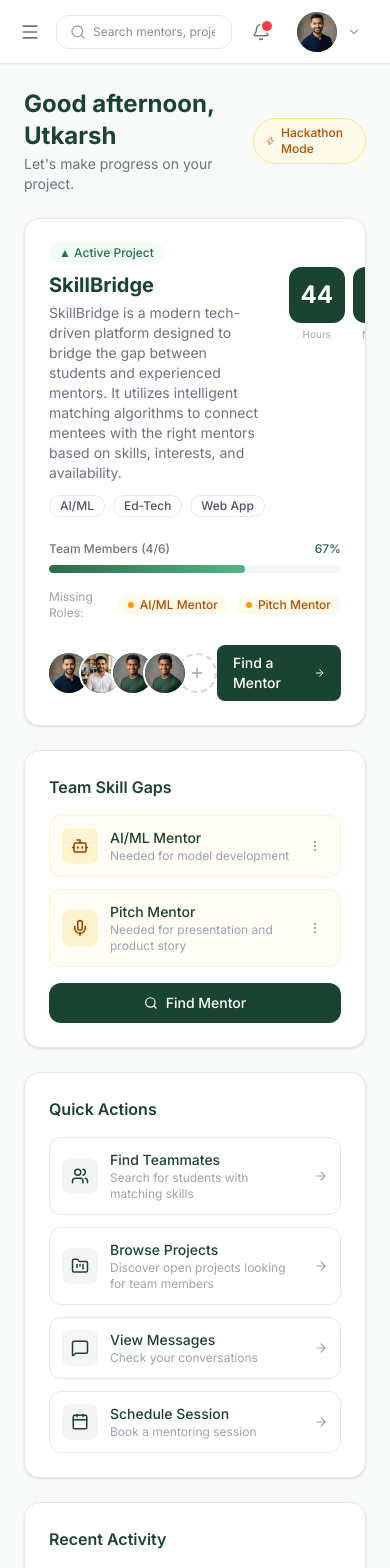
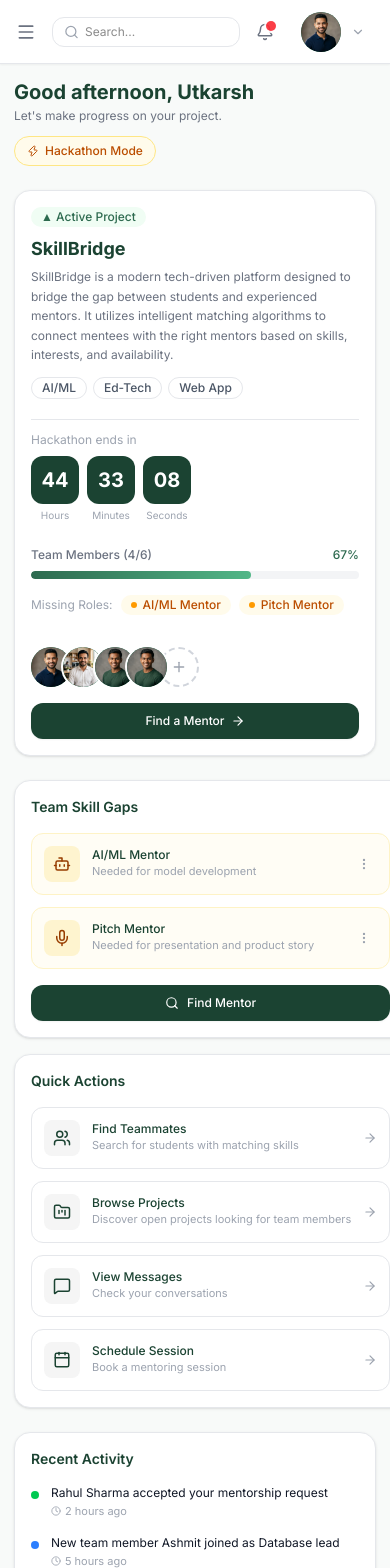
Before and after one commit to utkarshsingh100m/SkillBridge, a Next.js app in the folder app/: page /dashboard in a window 390 px wide. Shown: the top 1568 px of the page. Built offline with nearby package versions, Linux system fonts and the light colour scheme.

Commit message:
fix(mobile): optimize mobile layout padding, active project card, countdown, search bar and profile header

```diff
--- a/app/src/app/dashboard/layout.tsx
+++ b/app/src/app/dashboard/layout.tsx
@@ -7,7 +7,7 @@ export default function DashboardLayout({ children }: { children: React.ReactNod
       <Sidebar />
       <div className="flex-1 flex flex-col min-w-0">
         <TopBar />
-        <main className="flex-1 p-6 overflow-x-hidden">{children}</main>
+        <main className="flex-1 p-3.5 sm:p-6 lg:p-8 overflow-x-hidden">{children}</main>
       </div>
     </div>
   );
--- a/app/src/app/dashboard/page.tsx
+++ b/app/src/app/dashboard/page.tsx
@@ -53,16 +53,16 @@ export default function DashboardPage() {
   return (
     <div className="max-w-5xl mx-auto space-y-6 animate-fade-in">
       {/* Greeting */}
-      <div className="flex items-center justify-between">
+      <div className="flex flex-col sm:flex-row sm:items-center justify-between gap-3">
         <div>
-          <h1 className="text-2xl font-bold text-sb-dark">
+          <h1 className="text-xl sm:text-2xl font-bold text-sb-dark">
             Good afternoon, {currentUser.name.split(" ")[0]}
           </h1>
-          <p className="text-sm text-text-secondary mt-0.5">
+          <p className="text-xs sm:text-sm text-text-secondary mt-0.5">
             Let&apos;s make progress on your project.
           </p>
         </div>
-        <div className="flex items-center gap-2">
+        <div className="flex items-center gap-2 self-start sm:self-auto">
           <span className="inline-flex items-center gap-1.5 px-3 py-1.5 bg-amber-50 border border-amber-200 rounded-full text-xs font-medium text-amber-700">
             <Zap size={12} /> Hackathon Mode
           </span>
@@ -71,17 +71,17 @@ export default function DashboardPage() {
 
       {/* Active Project Card */}
       <div className="bg-white rounded-2xl border border-border shadow-sm overflow-hidden">
-        <div className="p-6">
-          <div className="flex items-start justify-between">
-            <div>
+        <div className="p-4 sm:p-6">
+          <div className="flex flex-col lg:flex-row lg:items-start justify-between gap-5">
+            <div className="flex-1">
               <div className="flex items-center gap-2 mb-2">
                 <Badge variant="green" size="sm">▲ Active Project</Badge>
               </div>
-              <h2 className="text-xl font-bold text-sb-dark">{project.title}</h2>
-              <p className="text-sm text-text-secondary mt-1 max-w-lg">
+              <h2 className="text-lg sm:text-xl font-bold text-sb-dark">{project.title}</h2>
+              <p className="text-xs sm:text-sm text-text-secondary mt-1 max-w-lg leading-relaxed">
                 {project.description}
               </p>
-              <div className="flex gap-2 mt-3">
+              <div className="flex flex-wrap gap-1.5 sm:gap-2 mt-3">
                 {project.tags.map((tag) => (
                   <Badge key={tag} variant="outline" size="sm">{tag}</Badge>
                 ))}
@@ -89,8 +89,8 @@ export default function DashboardPage() {
             </div>
 
             {/* Countdown */}
-            <div className="text-right shrink-0 ml-6">
-              <p className="text-xs text-text-muted mb-2">Hackathon ends in</p>
+            <div className="shrink-0 pt-3 lg:pt-0 border-t lg:border-t-0 border-border">
+              <p className="text-xs text-text-muted mb-2 text-left lg:text-right">Hackathon ends in</p>
               <div className="flex gap-2">
                 {[
                   { val: countdown.hours, label: "Hours" },
@@ -98,8 +98,8 @@ export default function DashboardPage() {
                   { val: countdown.seconds, label: "Seconds" },
                 ].map((item) => (
                   <div key={item.label} className="text-center">
-                    <div className="w-14 h-14 bg-sb-dark rounded-xl flex items-center justify-center">
-                      <span className="text-2xl font-bold text-white font-mono">
+                    <div className="w-12 h-12 sm:w-14 sm:h-14 bg-sb-dark rounded-xl flex items-center justify-center">
+                      <span className="text-xl sm:text-2xl font-bold text-white font-mono">
                         {String(item.val).padStart(2, "0")}
                       </span>
                     </div>
@@ -127,7 +127,7 @@ export default function DashboardPage() {
           </div>
 
           {/* Missing roles */}
-          <div className="mt-4 flex items-center gap-2">
+          <div className="mt-4 flex flex-wrap items-center gap-2">
             <span className="text-xs text-text-muted">Missing Roles:</span>
             {project.roles
               .filter((r) => !r.filled)
@@ -140,7 +140,7 @@ export default function DashboardPage() {
           </div>
 
           {/* Team Members */}
-          <div className="mt-6 flex items-center justify-between">
+          <div className="mt-6 flex flex-col sm:flex-row sm:items-center justify-between gap-4 pt-2">
             <div className="flex -space-x-2">
               {project.teamMembers.map((member) => (
                 <Avatar
@@ -157,7 +157,7 @@ export default function DashboardPage() {
 
             <Link
               href="/dashboard/find-mentors"
-              className="inline-flex items-center gap-1.5 px-4 py-2 bg-sb-dark text-white text-sm font-medium rounded-lg hover:bg-sb-green transition-all"
+              className="w-full sm:w-auto inline-flex items-center justify-center gap-1.5 px-4 py-2.5 sm:py-2 bg-sb-dark text-white text-xs sm:text-sm font-medium rounded-xl hover:bg-sb-green transition-all shadow-xs"
             >
               Find a Mentor <ArrowRight size={14} />
             </Link>
@@ -166,10 +166,10 @@ export default function DashboardPage() {
       </div>
 
       {/* Two Column Section */}
-      <div className="grid md:grid-cols-2 gap-6">
+      <div className="grid md:grid-cols-2 gap-4 sm:gap-6">
         {/* Skill Gaps */}
-        <div className="bg-white rounded-2xl border border-border shadow-sm p-6">
-          <h3 className="font-semibold text-sb-dark mb-4">Team Skill Gaps</h3>
+        <div className="bg-white rounded-2xl border border-border shadow-sm p-4 sm:p-6">
+          <h3 className="font-semibold text-sb-dark mb-4 text-sm sm:text-base">Team Skill Gaps</h3>
           <div className="space-y-3">
             {skillGaps.map((gap) => (
               <div
@@ -181,8 +181,8 @@ export default function DashboardPage() {
                     {gap.role.includes("AI") ? <Bot size={18} /> : <Mic size={18} />}
                   </div>
                   <div>
-                    <p className="text-sm font-medium text-sb-dark">{gap.role}</p>
-                    <p className="text-xs text-text-muted">{gap.description}</p>
+                    <p className="text-xs sm:text-sm font-medium text-sb-dark">{gap.role}</p>
+                    <p className="text-[11px] sm:text-xs text-text-muted">{gap.description}</p>
                   </div>
                 </div>
                 <button className="p-1.5 hover:bg-amber-100 rounded-lg transition-colors">
@@ -193,15 +193,15 @@ export default function DashboardPage() {
           </div>
           <Link
             href="/dashboard/find-mentors"
-            className="mt-4 w-full inline-flex items-center justify-center gap-2 px-4 py-2.5 bg-sb-dark text-white text-sm font-medium rounded-xl hover:bg-sb-green transition-all"
+            className="mt-4 w-full inline-flex items-center justify-center gap-2 px-4 py-2.5 bg-sb-dark text-white text-xs sm:text-sm font-medium rounded-xl hover:bg-sb-green transition-all shadow-xs"
           >
             <Search size={14} /> Find Mentor
           </Link>
         </div>
 
         {/* Quick Actions */}
-        <div className="bg-white rounded-2xl border border-border shadow-sm p-6">
-          <h3 className="font-semibold text-sb-dark mb-4">Quick Actions</h3>
+        <div className="bg-white rounded-2xl border border-border shadow-sm p-4 sm:p-6">
+          <h3 className="font-semibold text-sb-dark mb-4 text-sm sm:text-base">Quick Actions</h3>
           <div className="space-y-3">
             {[
               { label: "Find Teammates", desc: "Search for students with matching skills", href: "/dashboard/find-teammates", icon: Users },
@@ -219,13 +219,13 @@ export default function DashboardPage() {
                   <div className="w-9 h-9 rounded-lg bg-neutral-100 dark:bg-neutral-800 text-sb-dark flex items-center justify-center shrink-0 group-hover:bg-sb-green/10 group-hover:text-sb-green transition-colors">
                     <Icon size={18} />
                   </div>
-                  <div className="flex-1">
-                    <p className="text-sm font-medium text-sb-dark group-hover:text-sb-green transition-colors">
+                  <div className="flex-1 min-w-0">
+                    <p className="text-xs sm:text-sm font-medium text-sb-dark group-hover:text-sb-green transition-colors truncate">
                       {action.label}
                     </p>
-                    <p className="text-xs text-text-muted">{action.desc}</p>
+                    <p className="text-[11px] sm:text-xs text-text-muted truncate">{action.desc}</p>
                   </div>
-                  <ArrowRight size={14} className="text-text-muted group-hover:text-sb-green transition-colors" />
+                  <ArrowRight size={14} className="text-text-muted group-hover:text-sb-green transition-colors shrink-0" />
                 </Link>
               );
             })}
@@ -234,21 +234,21 @@ export default function DashboardPage() {
       </div>
 
       {/* Recent Activity */}
-      <div className="bg-white rounded-2xl border border-border shadow-sm p-6">
-        <h3 className="font-semibold text-sb-dark mb-4">Recent Activity</h3>
+      <div className="bg-white rounded-2xl border border-border shadow-sm p-4 sm:p-6">
+        <h3 className="font-semibold text-sb-dark mb-4 text-sm sm:text-base">Recent Activity</h3>
         <div className="space-y-4">
           {[
             { time: "2 hours ago", text: "Rahul Sharma accepted your mentorship request", type: "success" },
             { time: "5 hours ago", text: "New team member Ashmit joined as Database lead", type: "info" },
-            { time: "1 day ago", text: "Project 'AI Healthcare Assistant' milestone updated", type: "info" },
+            { time: "1 day ago", text: "Project 'SkillBridge' milestone updated", type: "info" },
           ].map((activity, i) => (
             <div key={i} className="flex items-start gap-3">
               <div className={`w-2 h-2 rounded-full mt-1.5 shrink-0 ${
                 activity.type === "success" ? "bg-green-500" : "bg-blue-500"
               }`} />
               <div>
-                <p className="text-sm text-text-primary">{activity.text}</p>
-                <p className="text-xs text-text-muted flex items-center gap-1 mt-0.5">
+                <p className="text-xs sm:text-sm text-text-primary">{activity.text}</p>
+                <p className="text-[11px] text-text-muted flex items-center gap-1 mt-0.5">
                   <Clock size={10} /> {activity.time}
                 </p>
               </div>
--- a/app/src/components/layout/TopBar.tsx
+++ b/app/src/components/layout/TopBar.tsx
@@ -111,9 +111,9 @@ export default function TopBar() {
   };
 
   return (
-    <header className="h-16 bg-white border-b border-border flex items-center justify-between px-4 sm:px-6 sticky top-0 z-30 shadow-xs">
+    <header className="h-16 bg-white border-b border-border flex items-center justify-between px-3 sm:px-6 sticky top-0 z-30 shadow-xs">
       {/* Left: Mobile Menu Trigger + Search */}
-      <div className="flex items-center gap-2 flex-1 max-w-md mr-3">
+      <div className="flex items-center gap-2 flex-1 max-w-md mr-2 sm:mr-3 min-w-0">
         <button
           onClick={() => window.dispatchEvent(new Event("open_mobile_sidebar"))}
           aria-label="Open Navigation Menu"
@@ -123,12 +123,12 @@ export default function TopBar() {
         </button>
 
         {/* Search Input */}
-        <div className="relative flex-1">
-          <Search size={16} className="absolute left-3.5 top-1/2 -translate-y-1/2 text-text-muted" />
+        <div className="relative flex-1 min-w-0">
+          <Search size={15} className="absolute left-3 top-1/2 -translate-y-1/2 text-text-muted shrink-0" />
           <input
             type="text"
-            placeholder="Search mentors, projects, teammates..."
-            className="w-full pl-9 pr-4 py-2 rounded-xl bg-surface border border-border text-xs focus:outline-none focus:ring-2 focus:ring-sb-green/20 focus:border-sb-green transition-all"
+            placeholder="Search..."
+            className="w-full pl-8 sm:pl-9 pr-3 py-1.5 sm:py-2 rounded-xl bg-surface border border-border text-xs focus:outline-none focus:ring-2 focus:ring-sb-green/20 focus:border-sb-green transition-all"
           />
         </div>
       </div>
```
Also changed, not shown: app/src/app/dashboard/profile/page.tsx (+16 -18 lines).
